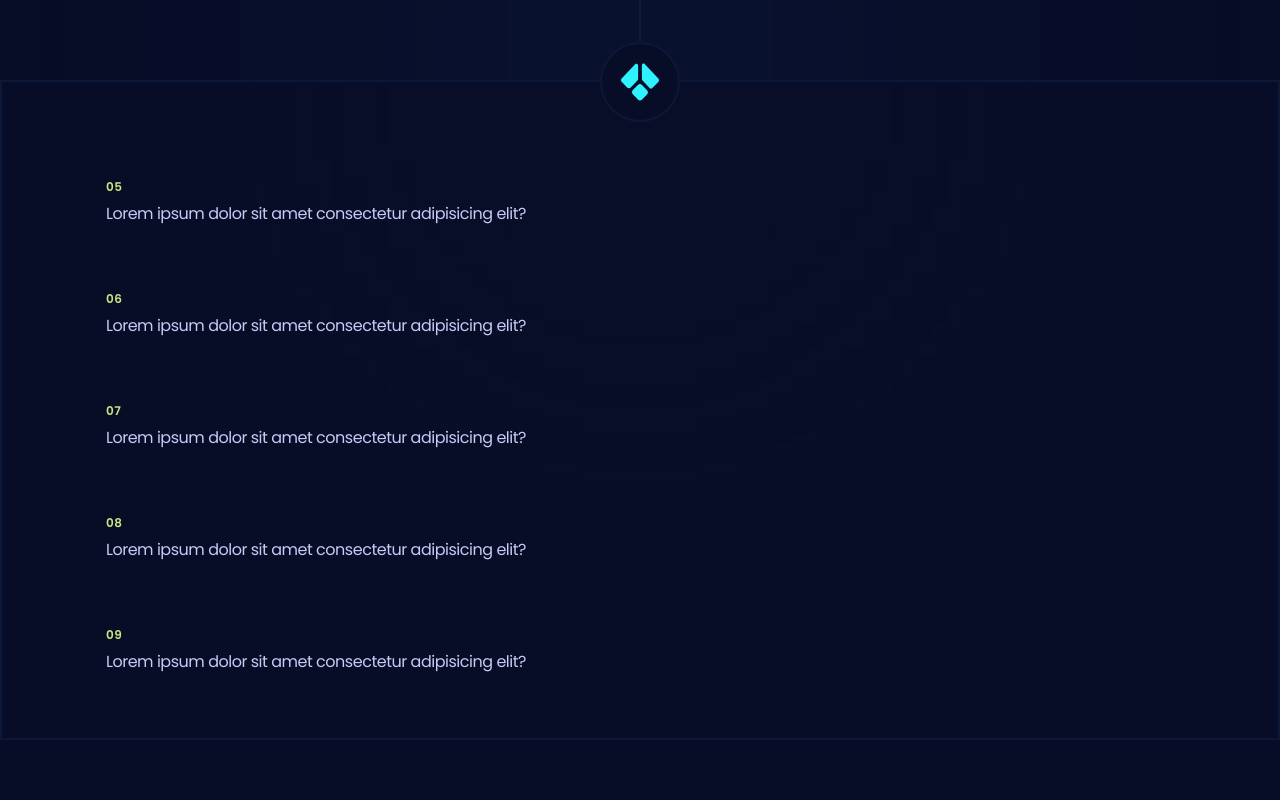
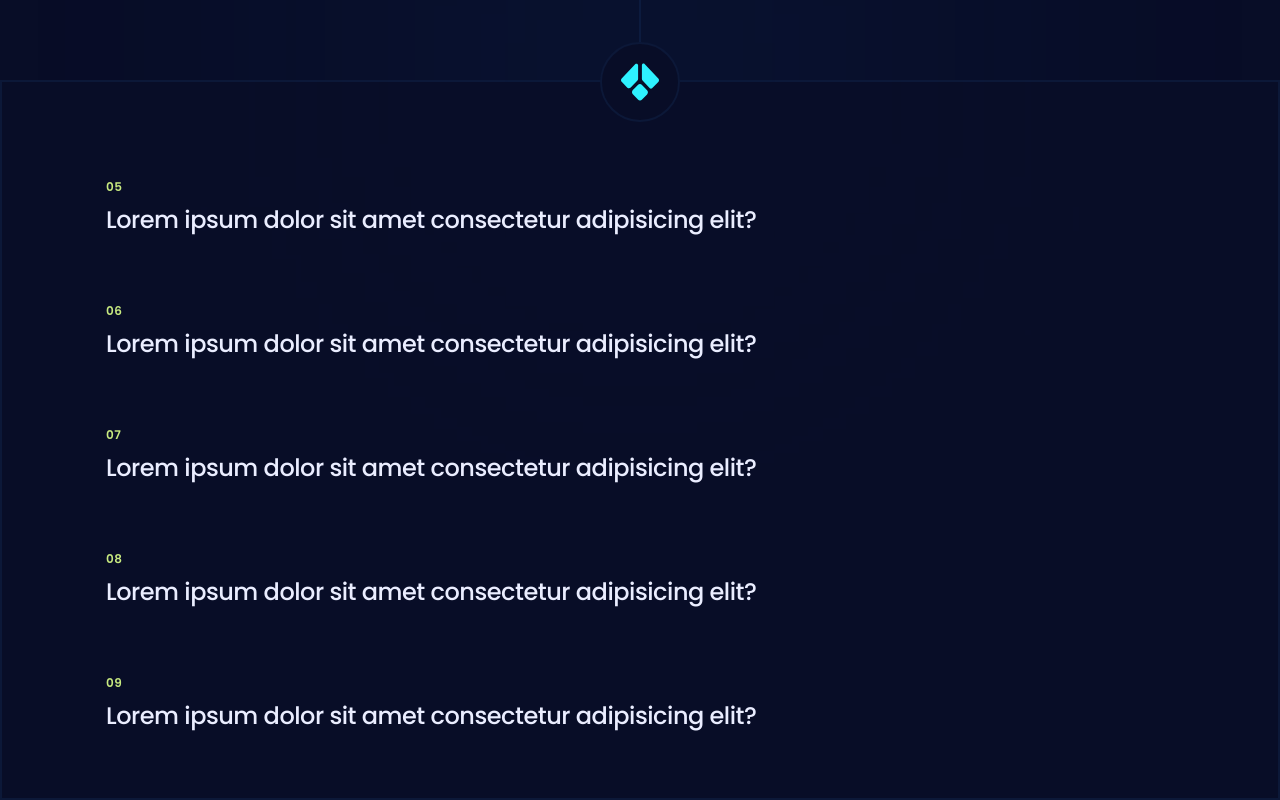
Before and after one commit to Dimterion/landing-page, a React (Vite) app: page / in a window 1280 px wide. Shown: the part 3409-4209 px from the top of the page. Before the commit the page ends 4149 px from the top, so only its background shows below. Built offline with nearby package versions, Linux system fonts and the light colour scheme.

Commit message:
add onClick function to infoItem component

```diff
--- a/src/components/InfoItem.jsx
+++ b/src/components/InfoItem.jsx
@@ -1,18 +1,32 @@
+import clsx from "clsx";
 import PropTypes from "prop-types";
+import { useState } from "react";
 
 const InfoItem = ({ infoItem, index }) => {
+  const [activeId, setActiveId] = useState(null);
+  const active = activeId === infoItem.id;
+
   return (
     <div className="relative z-2 mb-16">
       <div
         className="group relative flex cursor-pointer items-center justify-between gap-10 px-7"
-        onClick={() => {}}
+        onClick={() => {
+          setActiveId(activeId === infoItem.id ? null : infoItem.id);
+        }}
       >
         <div className="flex-1">
           <div className="small-compact mb-1.5 text-p3 max-lg:hidden">
             {index < 10 ? "0" : ""}
             {index}
           </div>
-          <div>{infoItem.question}</div>
+          <div
+            className={clsx(
+              "h6 max-md:mih-h-20 text-p4 transition-colors duration-500 max-md:flex max-md:items-center",
+              active && "max-lg:text-p1",
+            )}
+          >
+            {infoItem.question}
+          </div>
         </div>
       </div>
     </div>
```
